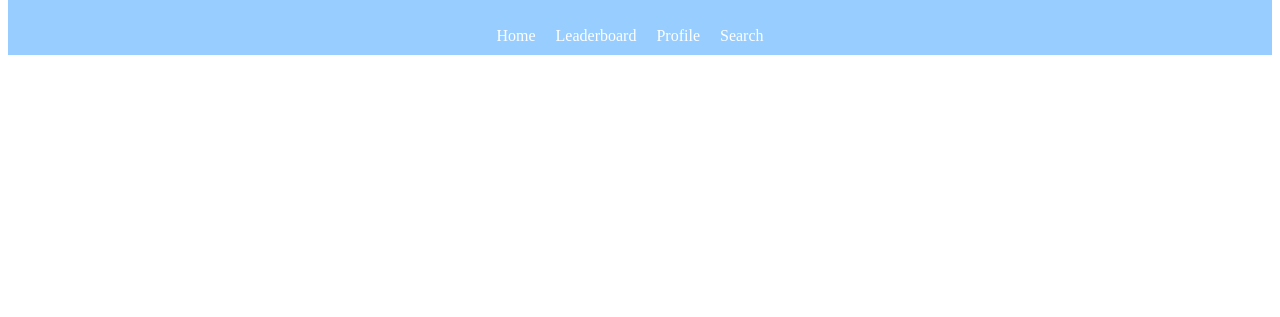
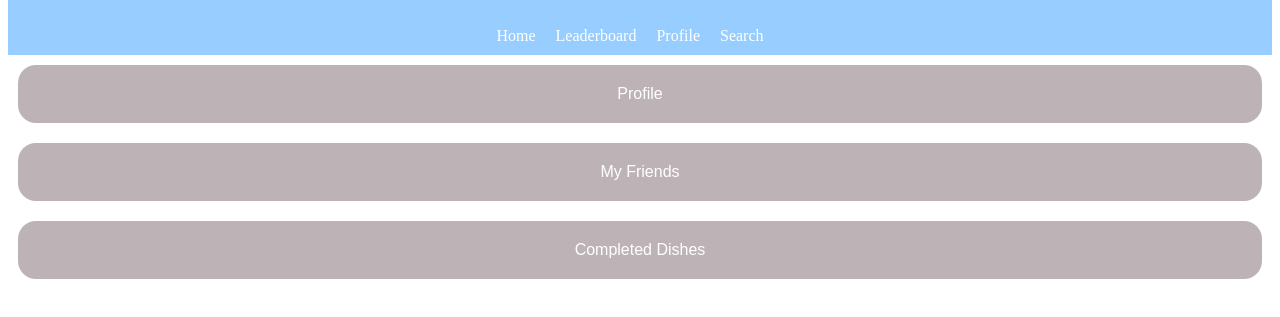
Before and after one commit to amorgan822/MealMuse, a plain HTML site: page profile.html in a window 1280 px wide. Shown: the part 79-396 px from the top of the page. Drawn offline with Linux system fonts and the light colour scheme.

Commit message:
Update profile.html

```diff
--- a/profile.html
+++ b/profile.html
@@ -19,5 +19,13 @@
             </nav>
         </header>
 
+        <div class="button-div">
+            <button type="button" class="generic-button">Profile</button>
+            <!--  my points square here-->
+            <button type="button" class="generic-button">My Friends</button>
+            <button type="button" class="generic-button">Completed Dishes</button>
+        </div>
+
+
     </body>
 </html>
```
